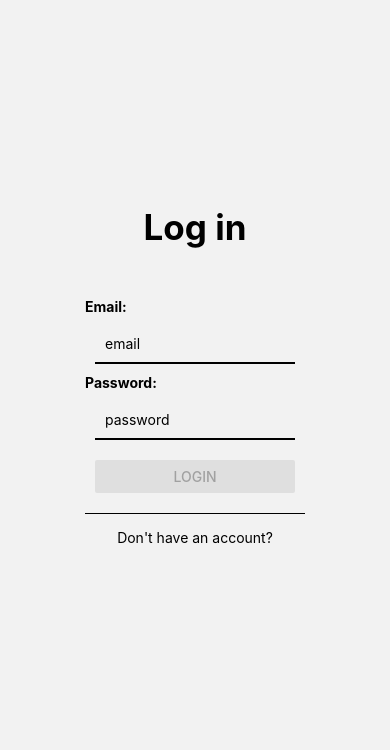
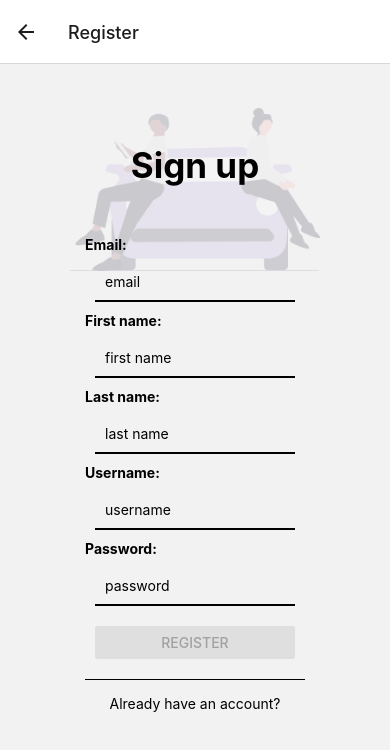
Before and after one commit to blondelina/Driving-Calendar-Frontend, a React Native app: screen /Register in a window 390 px wide. Shown: the top 750 px of the page. Built offline with nearby package versions, Linux system fonts and the light colour scheme.

Commit message:
small changes

```diff
--- a/App.js
+++ b/App.js
@@ -1,20 +1,25 @@
 import { StatusBar } from 'expo-status-bar';
 import { StyleSheet, Text, View } from 'react-native';
 import InstructorView from './src/views/InstructorView';
+import StudentView from './src/views/StudentView';
 import Login from './src/components/Login';
+import Register from './src/components/Register';
 import { NavigationContainer } from '@react-navigation/native';
 import { createNativeStackNavigator } from '@react-navigation/native-stack';
 
 
 const Stack = createNativeStackNavigator();
 
+
 function App() {
   return (
     <NavigationContainer>
       <StatusBar></StatusBar>
       <Stack.Navigator>
-        <Stack.Screen options={{ headerShown: false }} name="Login" component={Login} />
+        <Stack.Screen name="Login" component={Login} />
+        <Stack.Screen name="Register" component={Register} />
         <Stack.Screen name="Instructor" component={InstructorView} />
+        <Stack.Screen name="Student" component={StudentView} />
       </Stack.Navigator>
     </NavigationContainer>
   );
--- a/src/components/Login.tsx
+++ b/src/components/Login.tsx
@@ -47,9 +47,9 @@ const Login = ({ navigation }: { navigation: any }) => {
       else {
         setItem(response.accessToken);
         if (await decodeItem(response.accessToken) === 'instructor')
-          navigation.navigate("InstructorView")
+          navigation.navigate("Instructor")
         else
-          navigation.navigate("StudentView")
+          navigation.navigate("Student")
       }
     })
       .catch(error => console.log(error.message))
@@ -58,9 +58,8 @@ const Login = ({ navigation }: { navigation: any }) => {
   const image = { uri: "" };
   return (
       <View style={loginStyle.login}>
-
-        {/* <ImageBackground source={require('')} resizeMode='contain' style={{flex:1, height: 250,
-            width: 250, opacity:0.2 }} /> */}
+        <ImageBackground source={require('../styles/backgroundCar.png')} resizeMode='contain' style={{flex:1, height: 250,
+            width: 250, opacity:0.2 }} />
         <Text
           style={loginStyle.loginHeader}>
           Log in
@@ -92,7 +91,7 @@ const Login = ({ navigation }: { navigation: any }) => {
           ></TextInput>
           <View style={loginStyle.button}>
             <Button
-              onPress={() => navigation.navigate("Instructor")}
+              onPress={() => login()}
               color={"#7464bc"}
               title="Login"
               disabled={buttonDisabled} />
--- a/src/components/Register.tsx
+++ b/src/components/Register.tsx
@@ -3,33 +3,28 @@ import React, { useEffect, useState } from "react"
 import { View, Text, TextInput, Button, Alert, ImageBackground } from "react-native"
 import { loginStyle } from "../styles/LoginStyles"
 import routes from '../constants/routes.json';
-import DropDownPicker from 'react-native-dropdown-picker';
-import { stat } from "fs";
 
 const Register = ({ navigation }: { navigation: any }) => {
     const [email, setEmail] = useState<string | undefined>("")
     const [username, setUsername] = useState<string | undefined>("")
+    const [firstName, setFirstName] = useState<string | undefined>("")
+    const [lastName, setLastName] = useState<string | undefined>("")
     const [password, setPassword] = useState<string | undefined>("")
     const [buttonDisabled, setButtonDisabled] = useState<boolean>(true)
-    const [value, setValue] = useState(null);
-    const [open, setOpen] = useState(false);
-    const [items, setItems] = useState([
-        { label: 'Instructor', value: 'instructor' },
-        { label: 'Student', value: 'student' }
-    ]);
 
     async function register() {
-        let response = await fetch(routes.BaseURL + "/api/" + value + "s/register", {
+        let response = await fetch(routes.BaseURL + "/api/" + 'student' + "s/register", {
             method: "POST",
             headers: {
                 'Content-Type': 'application/json',
                 'accept': '*/*',
             },
-            body: JSON.stringify({ "username": username, "email": email, "password": password })
+            body: JSON.stringify({ "username": username, "email": email, "password": password, "firstName": firstName, "lastName":lastName })
         });
         let status = response.status
         await response.json().then(response => {
-            if (status !== 201) {
+            console.log(response)
+            if (status === 400) {
                 if(response.errors!=null)
                     Alert.alert(response.errors.Email[0])
                 else
@@ -43,15 +38,15 @@ const Register = ({ navigation }: { navigation: any }) => {
     }
 
     useEffect(() => {
-        if (username != "" && password != "" && email != "" && value != null)
+        if (username != "" && password != "" && email != "" && lastName != "" && firstName != "")
             setButtonDisabled(false)
         else
             setButtonDisabled(true)
-    }, [username, password, email, value])
+    }, [username, password, email, lastName, firstName])
 
     return (
         <View style={loginStyle.login}>
-            <ImageBackground source={require('DrivingCalendar/styles/backgroundCar.png')} resizeMode='contain' style={{flex:1, height: 250,
+            <ImageBackground source={require('../styles/backgroundCar.png')} resizeMode='contain' style={{flex:1, height: 250,
             width: 250, opacity:0.2 }} />
             <Text
                 style={loginStyle.loginHeader}>
@@ -68,6 +63,28 @@ const Register = ({ navigation }: { navigation: any }) => {
                     placeholder="email"
                     placeholderTextColor="#000000"
                     onChangeText={newText => setEmail(newText)}
+                ></TextInput>
+                <Text
+                style={loginStyle.labels}>
+                    First name:
+                </Text>
+                <TextInput
+                    value={firstName}
+                    style={loginStyle.textbox}
+                    placeholder="first name"
+                    placeholderTextColor="#000000"
+                    onChangeText={newText => setFirstName(newText)}
+                ></TextInput>
+                <Text
+                style={loginStyle.labels}>
+                   Last name:
+                </Text>
+                <TextInput
+                    value={lastName}
+                    style={loginStyle.textbox}
+                    placeholder="last name"
+                    placeholderTextColor="#000000"
+                    onChangeText={newText => setLastName(newText)}
                 ></TextInput>
                 <Text
                 style={loginStyle.labels}>
@@ -92,20 +109,6 @@ const Register = ({ navigation }: { navigation: any }) => {
                     value={password}
                     onChangeText={newText => setPassword(newText)}
                 ></TextInput>
-                <Text
-                style={loginStyle.labels}>
-                    Role:
-                </Text>
-                <DropDownPicker
-                    style={loginStyle.rolesDropdown}
-                    placeholder={'Select a role'}
-                    items={items}
-                    setItems={setItems}
-                    value={value}
-                    setValue={setValue}
-                    open={open}
-                    setOpen={setOpen}
-                />
                 <View style={loginStyle.button}>
                     <Button
                         onPress={() => register()}
--- a/src/constants/routes.json
+++ b/src/constants/routes.json
@@ -1,3 +1,3 @@
 {
-    "BaseURL":"https://e71a-188-24-19-18.eu.ngrok.io"
+    "BaseURL":"https://430e-86-124-123-225.eu.ngrok.io"
 }
```
